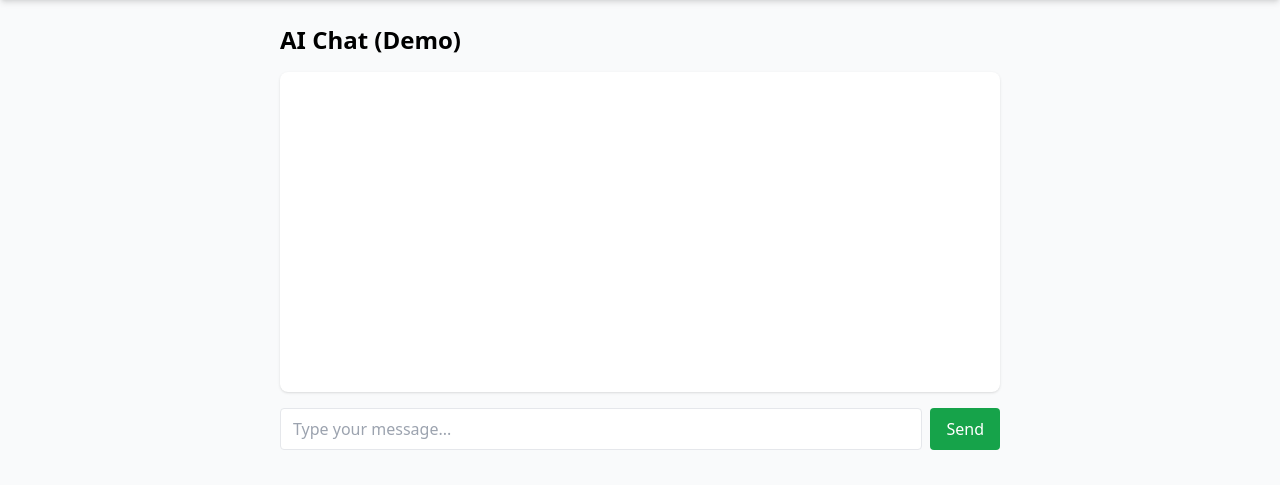
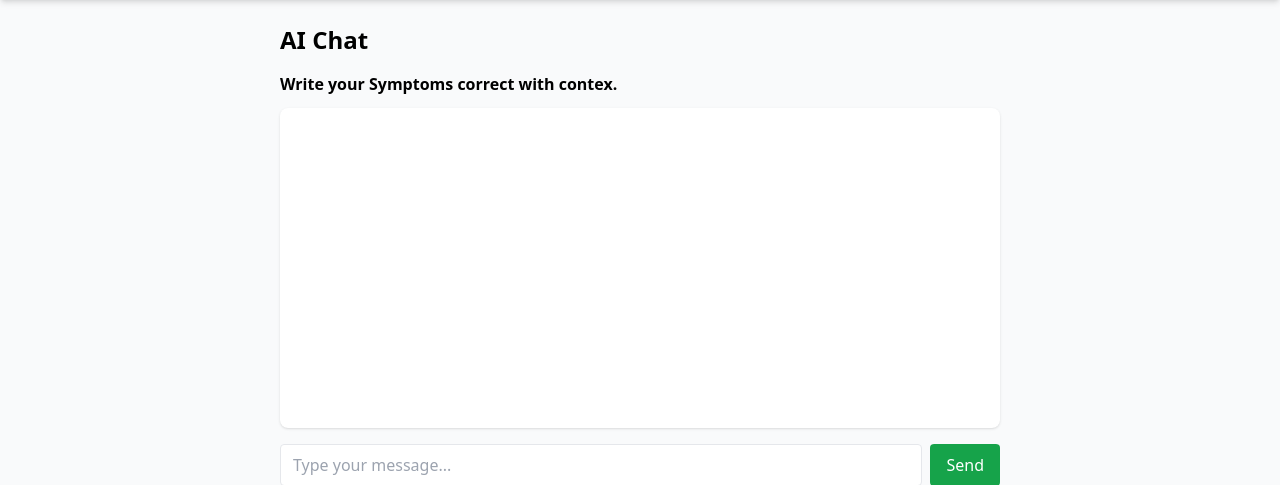
Before and after one commit to dev-azimjon-tech/health-, a Flask app: page /chat in a window 1280 px wide. Shown: the part 64-549 px from the top of the page. Run offline with Flask 3, Linux system fonts and the light colour scheme; some libraries are stand-ins or nearby versions.

Commit message:
Corrected chat to merge to main branch

```diff
--- a/templates/base.html
+++ b/templates/base.html
@@ -3,7 +3,7 @@
 <head>
   <meta charset="UTF-8">
   <meta name="viewport" content="width=device-width, initial-scale=1.0">
-  <link rel="stylesheet" href="{{ url_for('static', filename='main.css') }}">
+  <link rel="stylesheet" href="{{ url_for('static', filename='main.css') }}?v=2">
   <title>Symptom Checker</title>
   <script src="https://cdn.tailwindcss.com"></script>
 </head>
--- a/templates/chat.html
+++ b/templates/chat.html
@@ -1,8 +1,9 @@
 {% extends 'base.html' %}
 {% block content %}
 <div class="max-w-3xl mx-auto p-6">
-  <h1 class="text-2xl font-semibold mb-4">AI Chat (Demo)</h1>
 
+  <h1 class="text-2xl font-semibold mb-4">AI Chat</h1>
+  <h3 class="text-1xl font-bold mb-3">Write your Symptoms correct with contex.</h3>
   <div id="chatBox" class="bg-white rounded-lg shadow p-4 h-80 overflow-y-auto mb-4"></div>
 
   <form id="chatForm" class="flex gap-2">
```
Also changed, not shown: static/main.css (line endings or trailing spaces).
